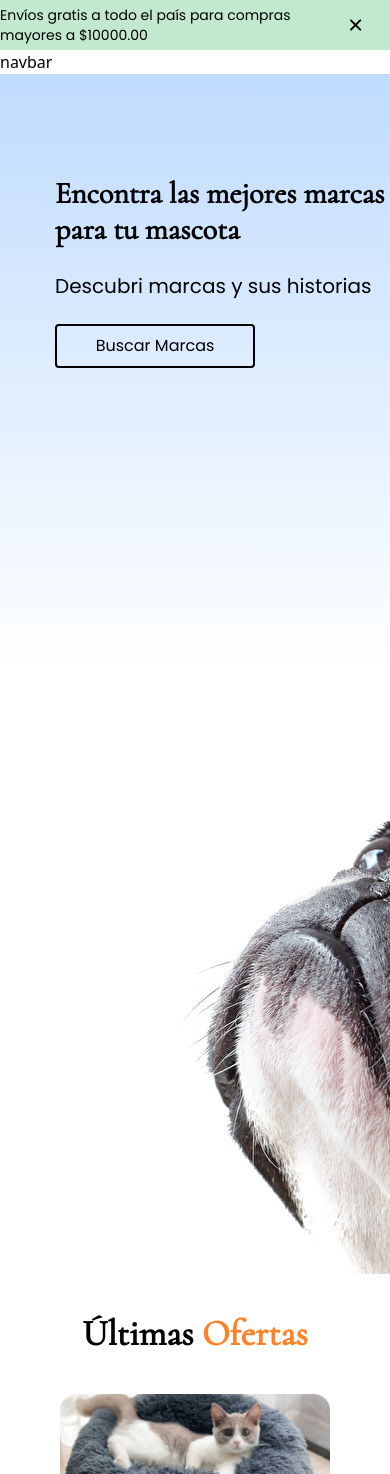
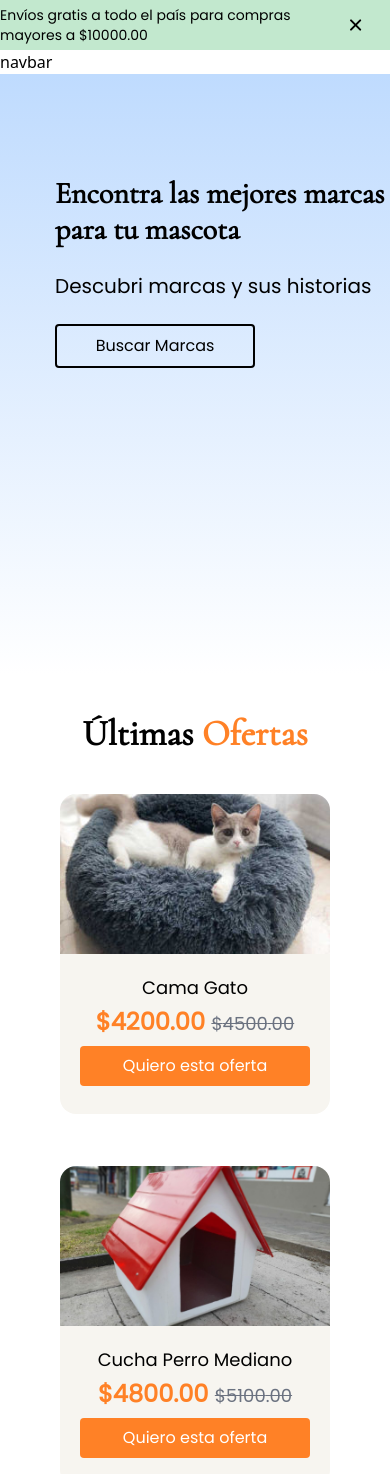
Before and after one commit to jdoors/WebProyect, a React (Create React App) app: page / in a window 390 px wide. Shown: the top 1474 px of the page. Built offline with nearby package versions, Linux system fonts and the light colour scheme; a web font is replaced by a local one.

Commit message:
agrego hidden resp

```diff
--- a/src/components/DescubrirMarcas/DescubrirMarcas.js
+++ b/src/components/DescubrirMarcas/DescubrirMarcas.js
@@ -6,7 +6,7 @@ const DMarca = () => {
 
         <div className="flex-row w-screen md:flex">
 
-            <div className="h-[600px] object-center font-cormorant bg-gradient-to-b from-blue-200 md:bg-gradient-to-r from-blue-200">
+            <div className="h-[600px] object-center font-cormorant bg-gradient-to-b md:bg-gradient-to-r from-blue-200">
                 <br/>
                 <h1 className="text-3xl md:text-6xl font-[700] ml-[55px] mt-[20%]">Encontra las mejores marcas para tu mascota</h1>
                 <br/>
@@ -17,7 +17,7 @@ const DMarca = () => {
                 </button>
             </div>
 
-            <div className="">
+            <div className="hidden md:block">
                     <img className="object-none object-left h-[600px]" src={DescubrirMarcas}/>
             </div>
 
```
